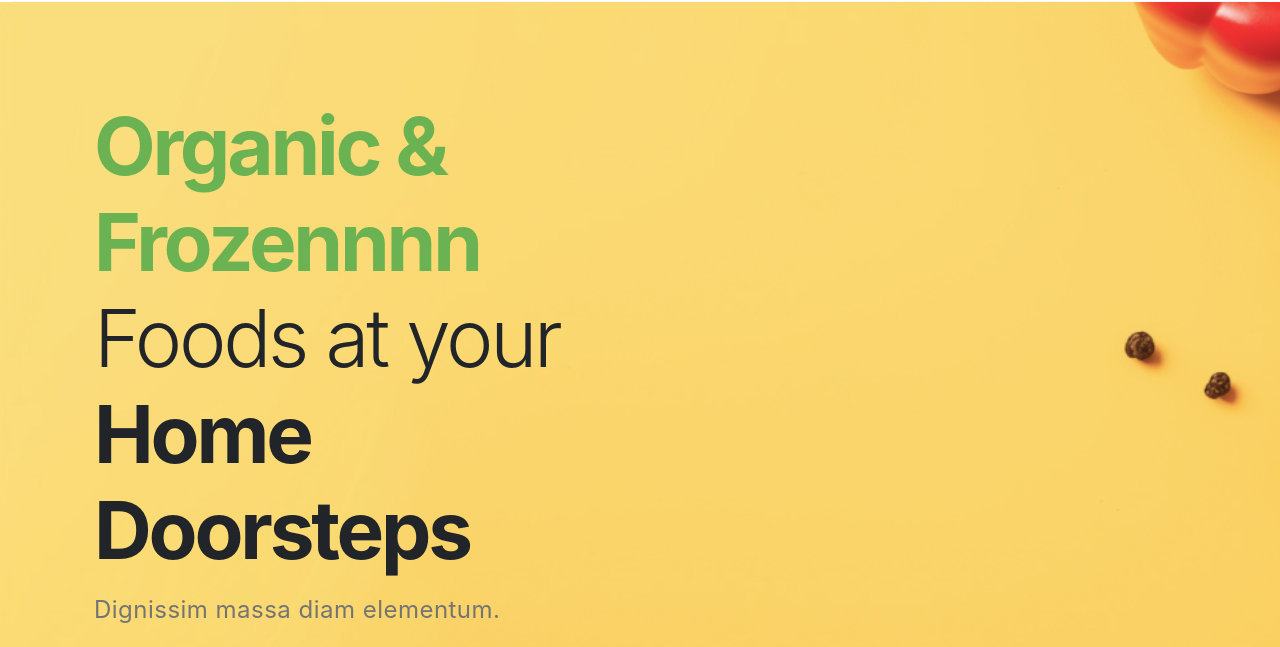
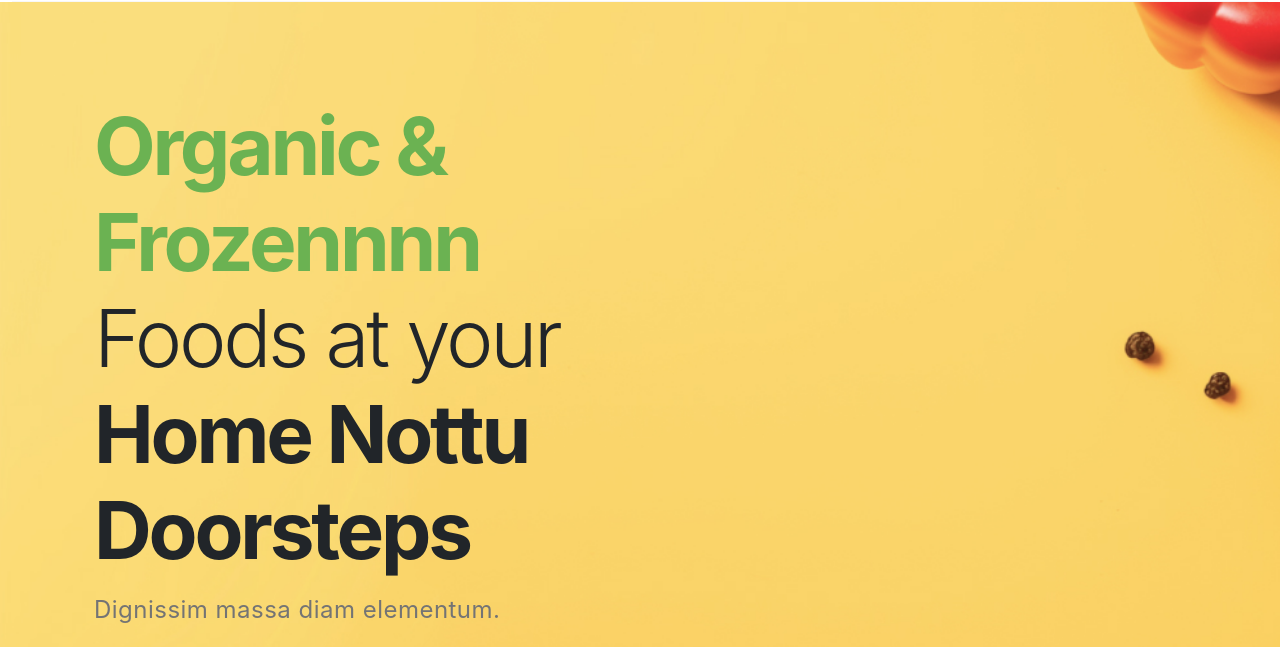
Before and after one commit to poorna-AIT/Food, a plain HTML site: page index.html in a window 1280 px wide. Shown: the part 83-730 px from the top of the page. Drawn offline with nearby package versions, Linux system fonts and the light colour scheme.

Commit message:
Testing Jenkins automation

```diff
--- a/index.html
+++ b/index.html
@@ -348,7 +348,8 @@
       <div class="container-lg">
         <div class="row">
           <div class="col-lg-6 pt-5 mt-5">
-            <h2 class="display-1 ls-1"><span class="fw-bold text-primary">Organic & Frozennnn </span> Foods at your <span class="fw-bold">Home Doorsteps</span></h2>
+            <h2 class="display-1 ls-1"><span class="fw-bold text-primary">Organic & Frozennnn </span> Foods at your <span class="fw-bold">Home Nottu
+            Doorsteps</span></h2>
             <p class="fs-4">Dignissim massa diam elementum.</p>
             <div class="d-flex gap-3">
               <a href="#" class="btn btn-primary text-uppercase fs-6 rounded-pill px-4 py-3 mt-3">Start Shopping</a>
```
